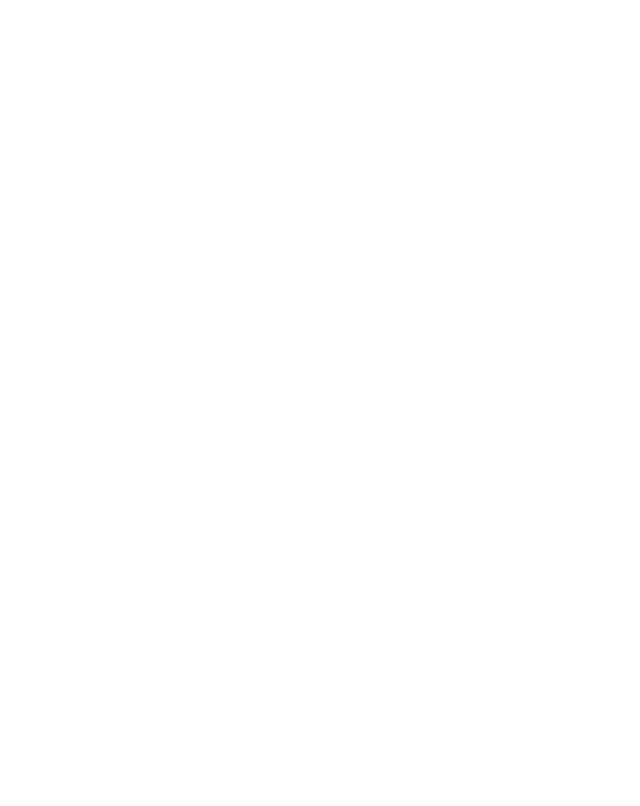
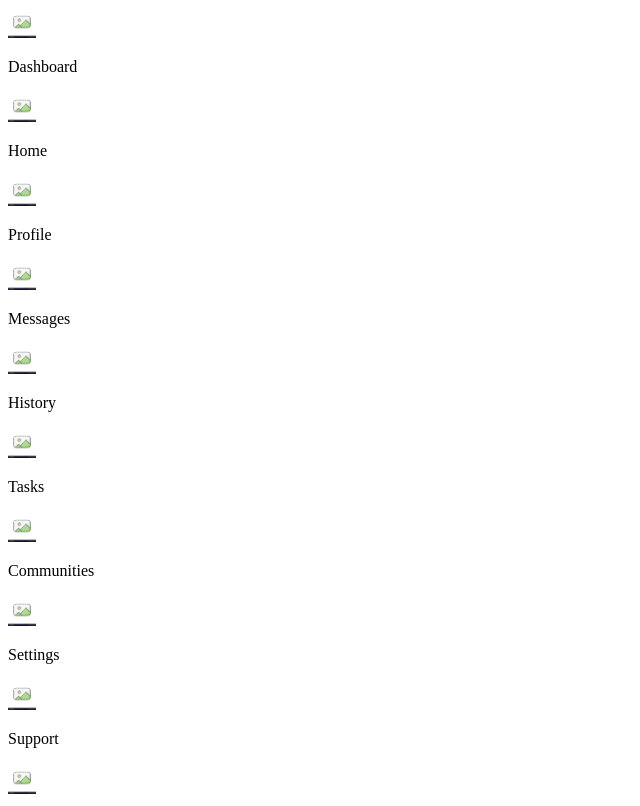
Before and after one commit to Zy5879/Admin-Dash, a plain HTML site: page index.html in a window 1280 px wide. Shown: the whole page, without its empty margins (0-640 px from the left). Drawn offline with Linux system fonts and the light colour scheme.

Commit message:
switched content around

```diff
--- a/index.html
+++ b/index.html
@@ -10,7 +10,47 @@
 <body>
     <div class="container">
         <div class="header"></div>
-        <div class="sidebar"></div>
+        <div class="sidebar">
+                <div class="side-content">
+                    <img class="placeholder" src="images/placeholder.jpeg" alt="placeholder">
+                    <p>Dashboard</p>
+                </div>
+                <div class="side-content">
+                    <img class="placeholder" src="images/placeholder.jpeg" alt="placeholder">
+                    <p>Home</p>
+                </div>
+                <div class="side-content">
+                    <img class="placeholder" src="images/placeholder.jpeg" alt="placeholder">
+                    <p>Profile</p>
+                </div>
+                <div class="side-content">
+                    <img class="placeholder" src="images/placeholder.jpeg" alt="placeholder">
+                    <p>Messages</p>
+                </div>
+                <div class="side-content">
+                    <img class="placeholder" src="images/placeholder.jpeg" alt="placeholder">
+                    <p>History</p>
+                </div>
+                <div class="side-content">
+                    <img class="placeholder" src="images/placeholder.jpeg" alt="placeholder">
+                    <p>Tasks</p>
+                </div>
+                <div class="side-content">
+                    <img class="placeholder" src="images/placeholder.jpeg" alt="placeholder">
+                    <p>Communities</p>
+                </div>
+                <div class="side-content">
+                    <img class="placeholder" src="images/placeholder.jpeg" alt="placeholder">
+                    <p>Settings</p>
+                </div>
+                <div class="side-content">
+                    <img class="placeholder" src="images/placeholder.jpeg" alt="placeholder">
+                    <p>Support</p>
+                </div>
+                <div class="side-content">
+                    <img class="placeholder" src="images/placeholder.jpeg" alt="placeholder">
+                </div>
+            </div>
         <div class="nav"></div>
         <div class="body"></div>
     </div>
```
